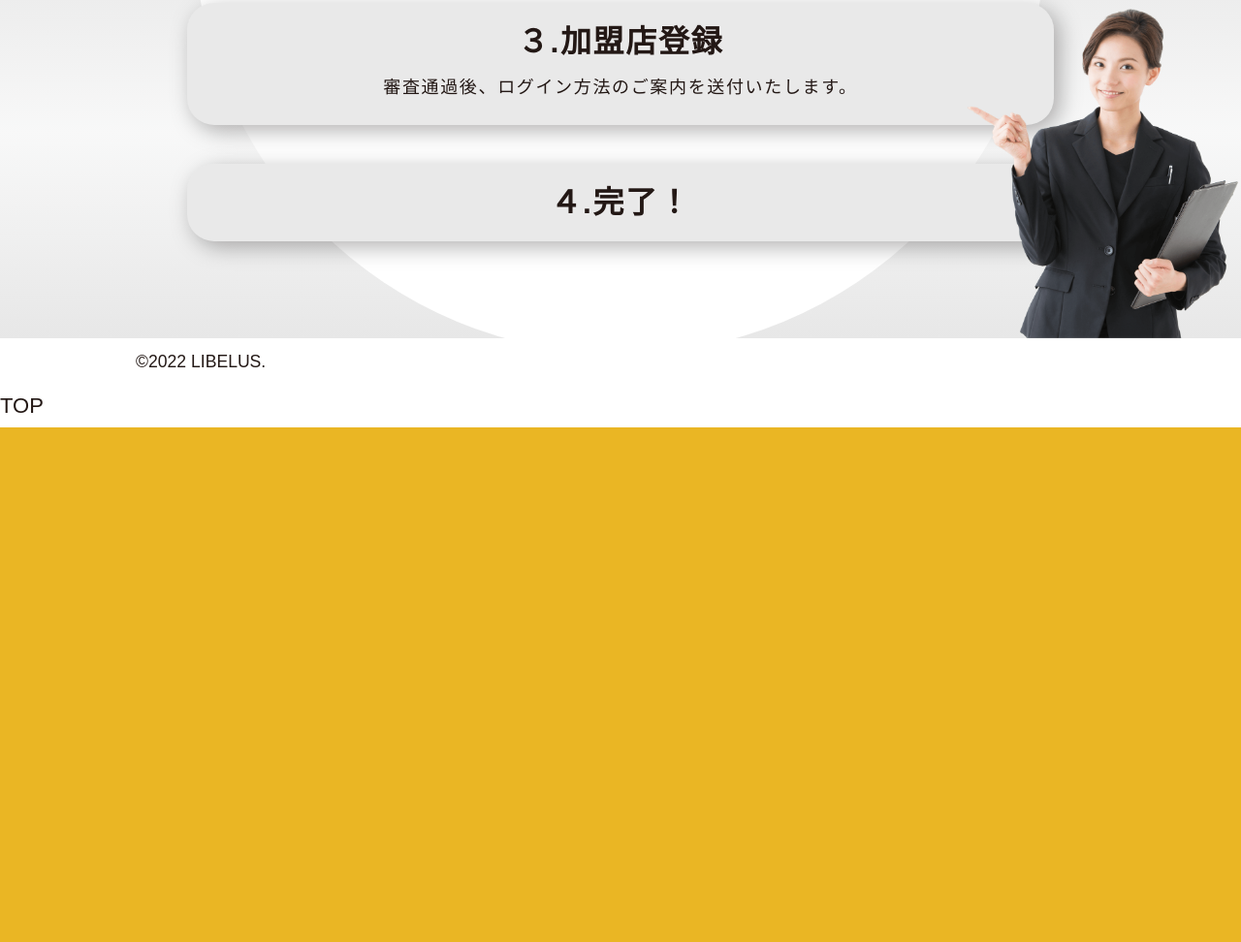
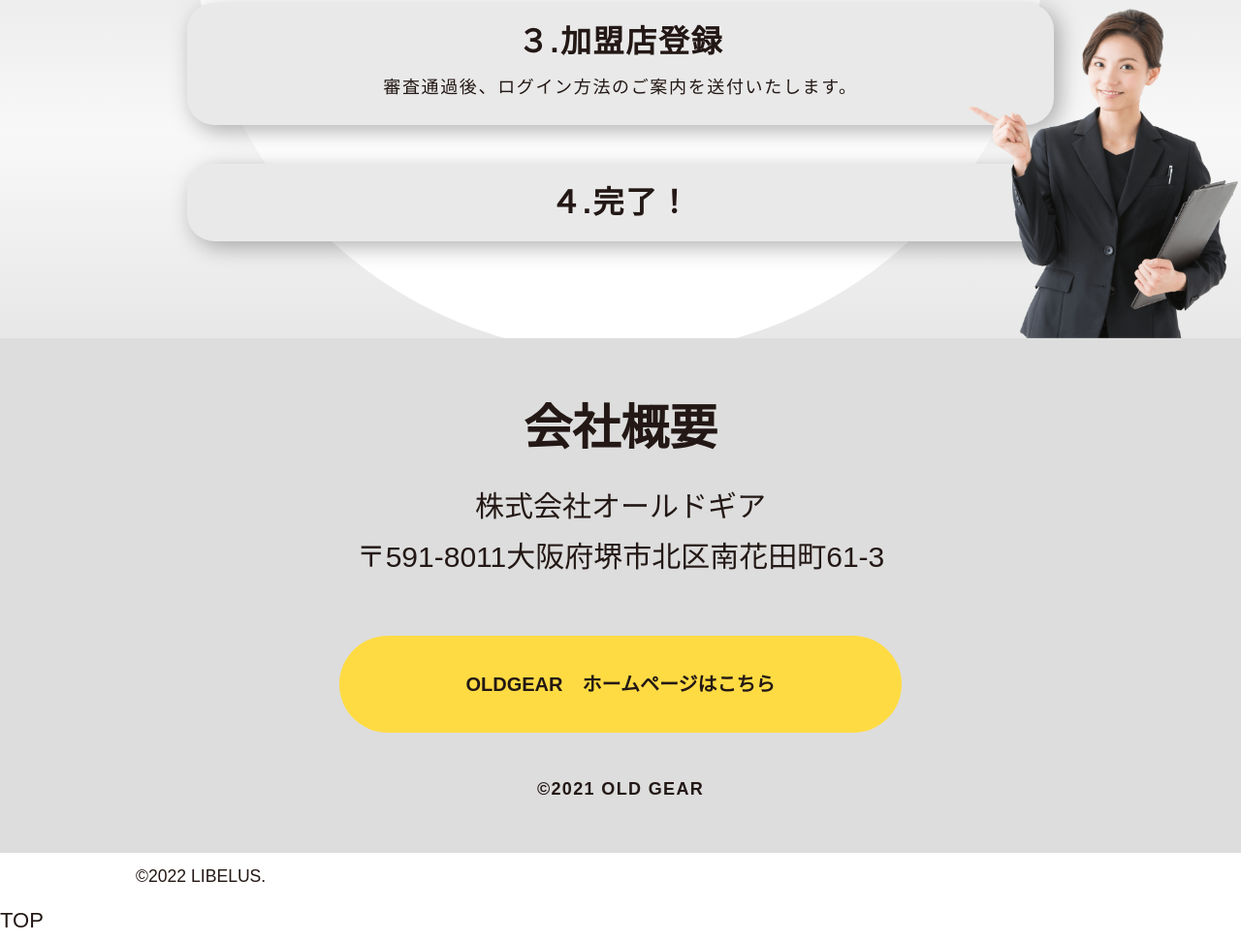
Before and after one commit to ryuki-nakayama/pj-chotto-pit, a Node project: template src/dev/ejs/chotto-pit/index.ejs in a window 1280 px wide. Shown: the part 4479-5451 px from the top of the page at 97% size. Before the commit the page ends 4920 px from the top, so only its background shows below. Run offline with Node 20 templates, Linux system fonts and the light colour scheme; the template is opened without the code that fills it, so the values that code supplies are empty; style sheets or scripts are compiled from the project's sources; some libraries are stand-ins or nearby versions.

Commit message:
design: company pc

```diff
--- /dev/null
+++ b/src/dev/assets/scss/common/_common-btn.scss
@@ -0,0 +1,19 @@
+@charset "UTF-8";
+@use '../global' as *;
+
+/* common-btn
+--------------------------------------------------*/
+.common-btn {
+  font-size: 20rem;
+  line-height: 1;
+  padding: 40rem;
+  max-width: 580rem;
+  width: 100%;
+  border-radius: 55rem;
+  font-weight: 700;
+
+  // modifier background color
+  &._yellow {
+    background-color: #FFDB43;
+  }
+}
--- a/src/dev/assets/scss/common/_index.scss
+++ b/src/dev/assets/scss/common/_index.scss
@@ -1,3 +1,4 @@
 @charset "UTF-8";
+@forward 'common-btn';
 @forward 'container';
 @forward 'section';
--- a/src/dev/assets/scss/index.scss
+++ b/src/dev/assets/scss/index.scss
@@ -8,6 +8,7 @@
 // sections
 @use './sections/about';
 @use './sections/comment';
+@use './sections/company';
 @use './sections/flow';
 @use './sections/hero-img';
 @use './sections/service';
--- /dev/null
+++ b/src/dev/assets/scss/sections/_company.scss
@@ -0,0 +1,32 @@
+@charset "UTF-8";
+@use '../global' as *;
+
+/* company
+--------------------------------------------------*/
+.company {
+  background-color: #DDDDDD;
+  padding: 68rem 0 47rem;
+}
+
+.company__content {
+  margin-top: 20rem;
+  text-align: center;
+  font-size: 30rem;
+  line-height: calcLineHeight(52, 30);
+  @include atQuery(sm) {
+    font-size: 24rem;
+  }
+}
+
+.company__btn-wrapper {
+  margin-top: 55rem;
+  text-align: center;
+}
+
+.company__copyright {
+  margin-top: 40rem;
+  font-size: 18rem;
+  font-weight: 700;
+  text-align: center;
+  letter-spacing: .075em;
+}
--- a/src/dev/ejs/chotto-pit/index.ejs
+++ b/src/dev/ejs/chotto-pit/index.ejs
@@ -36,6 +36,9 @@
   <!-- Start flow -->
   <%- include(path + 'sections/_flow', { path: path }); %>
 
+  <!-- Start company -->
+  <%- include(path + 'sections/_company', { path: path }); %>
+
 </main>
 
 <%# フッターコンポーネントの読み込み %>
--- /dev/null
+++ b/src/dev/ejs/sections/_company.ejs
@@ -0,0 +1,24 @@
+<div class="company">
+  <div class="container">
+
+    <%# title %>
+    <h2 class="section__title">会社概要</h2>
+
+    <%# text %>
+    <div class="company__content">
+      <p class="company__text">株式会社オールドギア</p>
+      <p class="company__text">〒591-8011<br class="for-sm">大阪府堺市北区南花田町61-3</p>
+    </div>
+
+    <%# link %>
+    <div class="company__btn-wrapper">
+      <a href="https://oldgear.co.jp/" class="common-btn _yellow">
+        OLDGEAR　ホームページはこちら
+      </a>
+    </div>
+
+    <%# copyright %>
+    <p class="company__copyright" lang="en">&copy;2021 OLD GEAR</p>
+
+  </div>
+</div>
```
